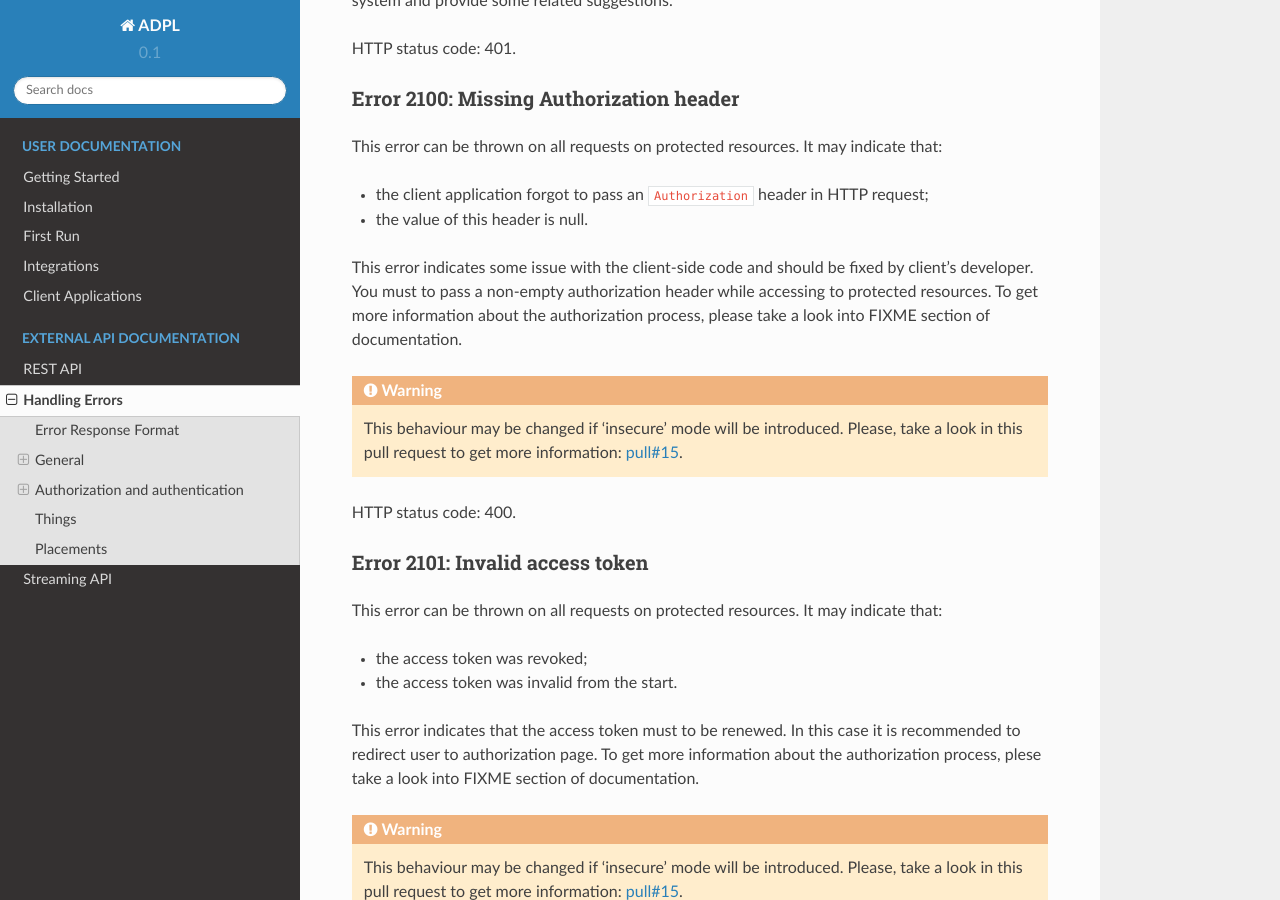
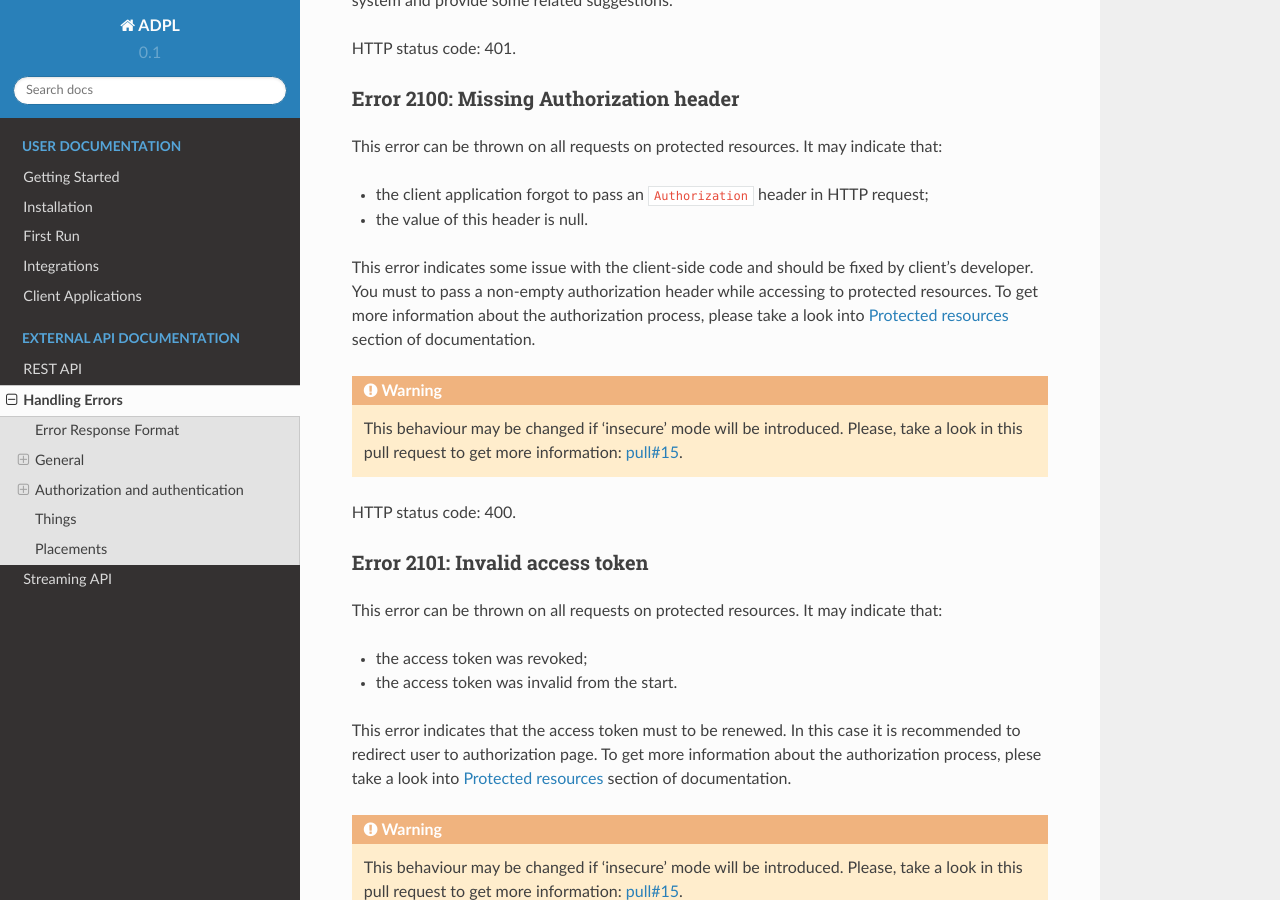
Before and after one commit to fossabot/everpl, a Sphinx documentation site: the page built from docs/source/api/handling_errors.rst, in a window 1280 px wide and 900 px high, scrolled down 3525 px. Built offline with Sphinx 7.4.7 and the Read the Docs theme 2.0.0, drawn with Linux system fonts in a browser that asks for light colours; pages that are not in the unit, such as notebooks, are missing from menus.

Commit message:
[DOCS] Added links to auth-related section

```diff
--- a/docs/source/api/handling_errors.rst
+++ b/docs/source/api/handling_errors.rst
@@ -211,7 +211,7 @@ This error indicates some issue with the client-side code and should
 be fixed by client's developer. You must to pass a non-empty
 authorization header while accessing to protected resources. To get
 more information about the authorization process, please take a look
-into FIXME section of documentation.
+into :ref:`protected_resources` section of documentation.
 
 .. WARNING::
    This behaviour may be changed if 'insecure' mode will be introduced.
@@ -234,7 +234,7 @@ It may indicate that:
 This error indicates that the access token must to be renewed. In this
 case it is recommended to redirect user to authorization page. To get
 more information about the authorization process, plese take a look
-into FIXME section of documentation.
+into :ref:`protected_resources` section of documentation.
 
 .. WARNING::
    This behaviour may be changed if 'insecure' mode will be introduced.
--- a/docs/source/api/rest_api.rst
+++ b/docs/source/api/rest_api.rst
@@ -22,6 +22,8 @@ moving between different networks and so on).
 The ``BASE_URL`` may look like this: ``http://localhost:10800/api/v1/``
 
 or like this: ``https://hostname.local/api/v1/``
+
+.. _protected_resources:
 
 Protected resources
 -------------------
```
